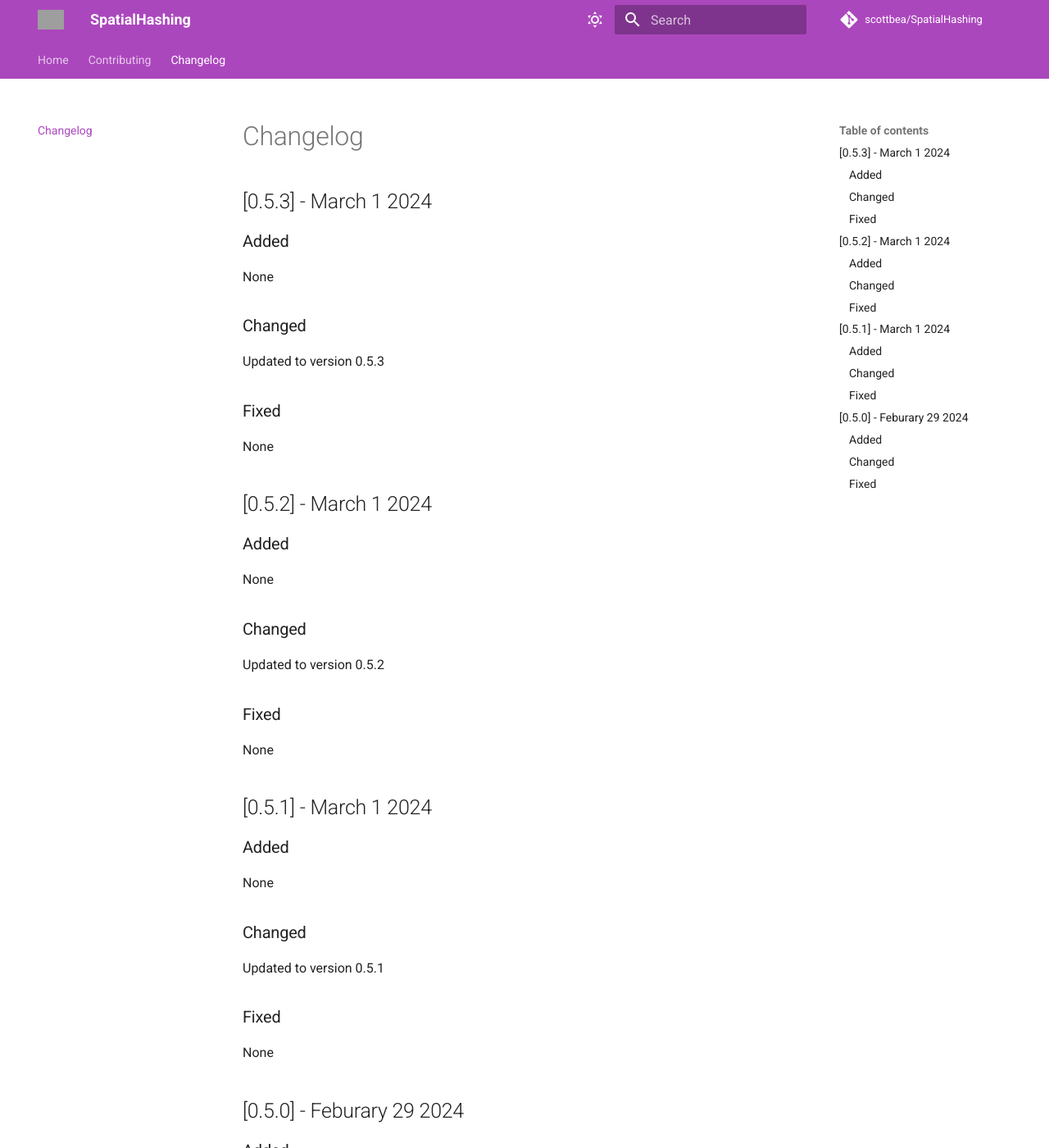
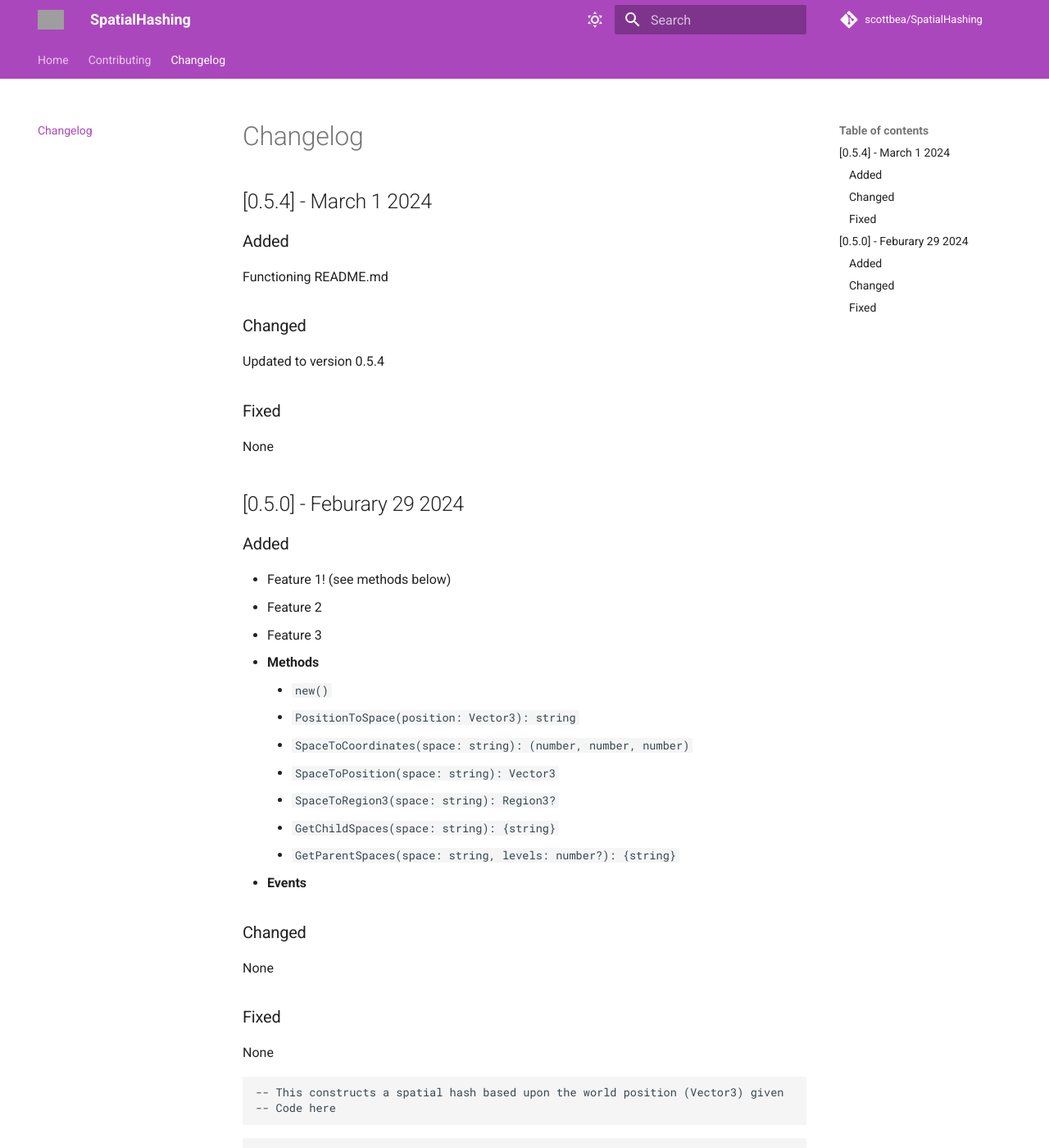
Before and after one commit to scottbea/SpatialHashing, an MkDocs documentation site: the page built from docs/changelog.md, in a window 1280 px wide and 1400 px high. Shown: the whole window at 82% size. Built offline with MkDocs 1.6.1 and Material for MkDocs 9.7.7, drawn with Linux system fonts in a browser that asks for light colours; comment, search, counter and statistics services are not loaded; grey boxes are pictures that could not be loaded.

Commit message:
Adding README.md and bumping to v0.5.4

```diff
--- a/docs/changelog.md
+++ b/docs/changelog.md
@@ -1,37 +1,12 @@
-## [0.5.3] - March 1 2024
+## [0.5.4] - March 1 2024
 ### Added
-None
+Functioning README.md
 
 ### Changed
-Updated to version 0.5.3
+Updated to version 0.5.4
 
 ### Fixed
 None
-
-
-
-## [0.5.2] - March 1 2024
-### Added
-None
-
-### Changed
-Updated to version 0.5.2
-
-### Fixed
-None
-
-
-
-## [0.5.1] - March 1 2024
-### Added
-None
-
-### Changed
-Updated to version 0.5.1
-
-### Fixed
-None
-
 
 
 ## [0.5.0] - Feburary 29 2024
```
Also changed, not shown: README.md (+52 -1 lines), 1 other file.
